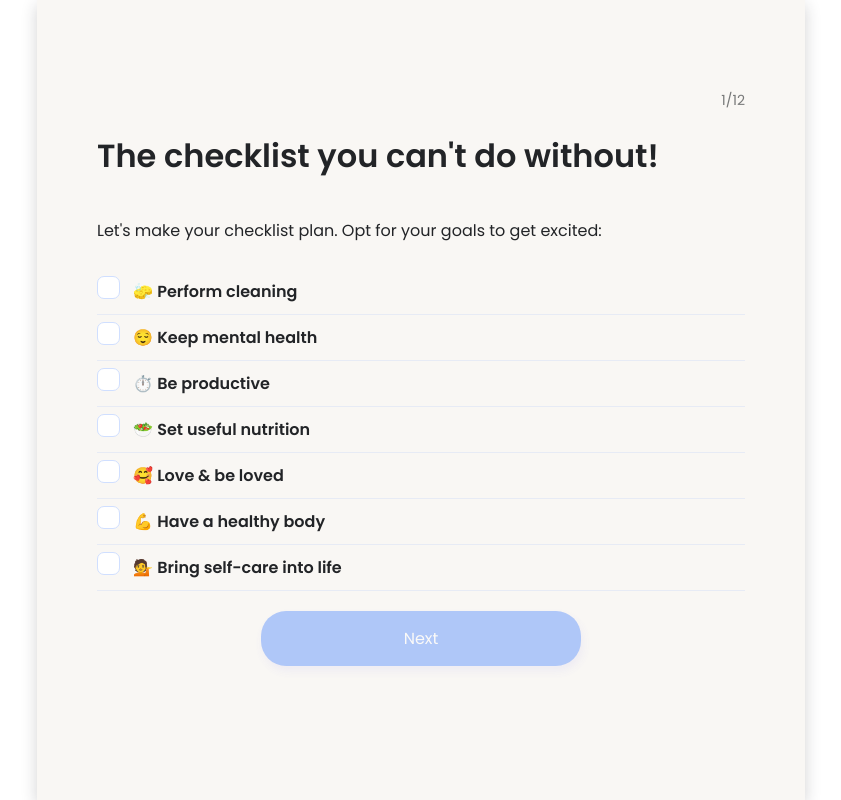
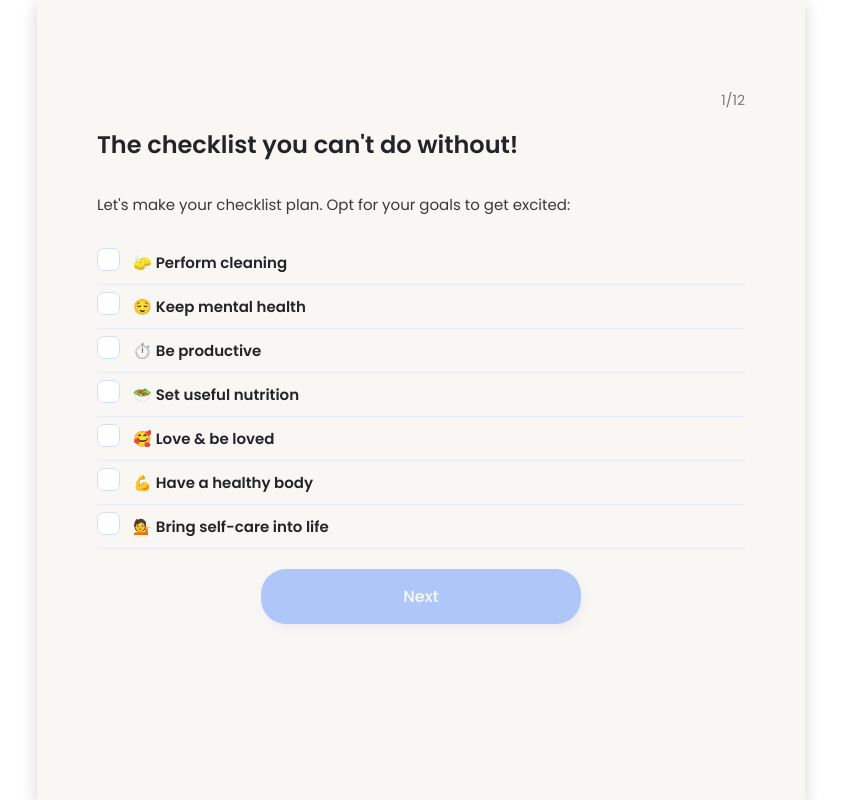
Before and after one commit to deysan/holy-questions, a React (Create React App) app: page / in a window 1280 px wide. Shown: the whole page, without its empty margins (219-1060 px from the left). Built offline with nearby package versions, Linux system fonts and the light colour scheme.

Commit message:
Add mixin for style

```diff
--- a/src/app/App.scss
+++ b/src/app/App.scss
@@ -35,6 +35,11 @@ $desktop: 960px;
   list-style: none;
 }
 
+@mixin font-set($font-size, $font-weight) {
+  font-size: $font-size;
+  font-weight: $font-weight;
+}
+
 .visually-hidden {
   position: absolute;
   width: 1px;
@@ -64,6 +69,7 @@ body {
   font: inherit;
   text-align: center;
   color: $white;
+  @include font-set(16px, 500);
   background-color: $color-blue;
   border: none;
   border-radius: 25px;
@@ -172,17 +178,17 @@ body {
 }
 
 .question-title {
-  // font-size: 24px;
-  font-weight: 600;
+  @include font-set(24px, 600);
 }
 
 .question-description {
-  // font-size: 15px;
+  @include font-set(15px, 400);
+  color: rgba($dark, 0.9);
 }
 
 .options-list {
   @include list-reset();
-  // font-size: 15px;
+  font-size: 15px;
   width: 100%;
   margin-top: 10px;
 
@@ -294,8 +300,7 @@ body {
     margin-right: 10px;
     width: 100px;
     height: 100px;
-
-    font-size: 13px;
+    @include font-set(13px, 500);
     text-align: center;
     border-radius: 50%;
     box-sizing: border-box;
@@ -380,8 +385,13 @@ body {
 .section-title {
   margin: 0;
   margin-bottom: 30px;
-  // font-size: 26px;
+  @include font-set(26px, 600);
   text-align: center;
+}
+
+.section-description {
+  text-align: center;
+  color: rgba($dark, 0.9);
 }
 
 .section-forecast {
@@ -449,8 +459,7 @@ body {
     display: flex;
     flex-direction: column;
     align-items: center;
-    font-size: 50px;
-    font-weight: 600;
+    @include font-set(50px, 600);
     color: $color-green;
   }
 }
@@ -585,8 +594,8 @@ body {
         height: 25px;
         color: $white;
         text-align: center;
+        font-size: 14px;
         line-height: 26px;
-        font-size: 14px;
         border-radius: 50%;
         background: $color-blue;
         outline: none;
@@ -636,8 +645,7 @@ body {
 
   & .card-item {
     padding: 25px 50px 25px 150px;
-    font-size: 15px;
-    font-weight: 500;
+    @include font-set(15px, 500);
     background-color: #fbebb3;
     background-position: -15px -10px;
     background-repeat: no-repeat;
@@ -690,8 +698,7 @@ body {
     font-size: 40px;
 
     & sup {
-      font-size: 18px;
-      font-weight: 400;
+      @include font-set(18px, 400);
       color: rgba($dark, 0.5);
       text-decoration: line-through;
     }
@@ -699,6 +706,10 @@ body {
 }
 
 .section-guarantee {
+  & .section-title {
+    font-size: 25px;
+  }
+
   & .section-description {
     display: flex;
     flex-direction: column;
@@ -709,12 +720,6 @@ body {
       flex-direction: row;
       padding: 0;
     }
-
-    & > p {
-      &:nth-child(2n-1) {
-        margin-right: 30px;
-      }
-    }
   }
 
   & p {
@@ -722,6 +727,10 @@ body {
     font-weight: 500;
     text-align: center;
     color: rgba($dark, 0.7);
+
+    &:nth-child(2n-1) {
+      margin-right: 30px;
+    }
 
     @media (min-width: $tablet) {
       text-align: left;
@@ -732,6 +741,7 @@ body {
 .section-pay {
   & .section-title {
     margin-bottom: 15px;
+    font-size: 14px;
   }
 
   & .logos-list,
@@ -753,8 +763,7 @@ body {
   }
 
   & .links-list li {
-    font-size: 12px;
-    font-weight: 500;
+    @include font-set(12px, 500);
     text-decoration: underline;
     cursor: pointer;
   }
@@ -811,6 +820,7 @@ body {
 }
 
 .card-title {
+  @include font-set(18px, 600);
   text-align: center;
 
   & > .emoji {
```
